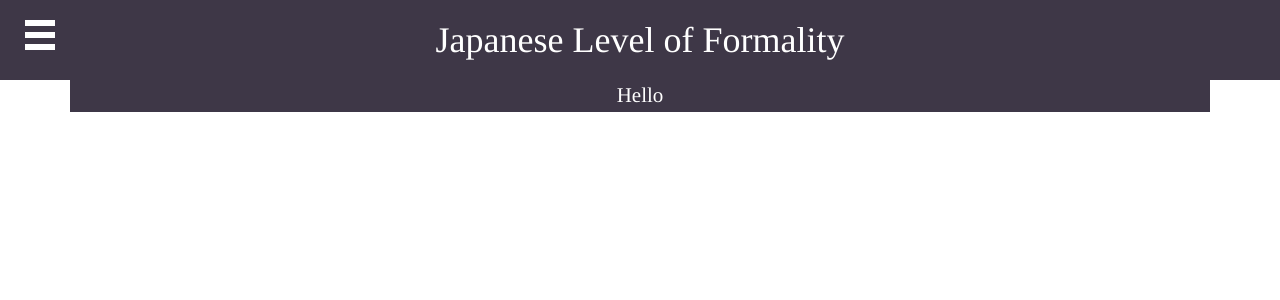
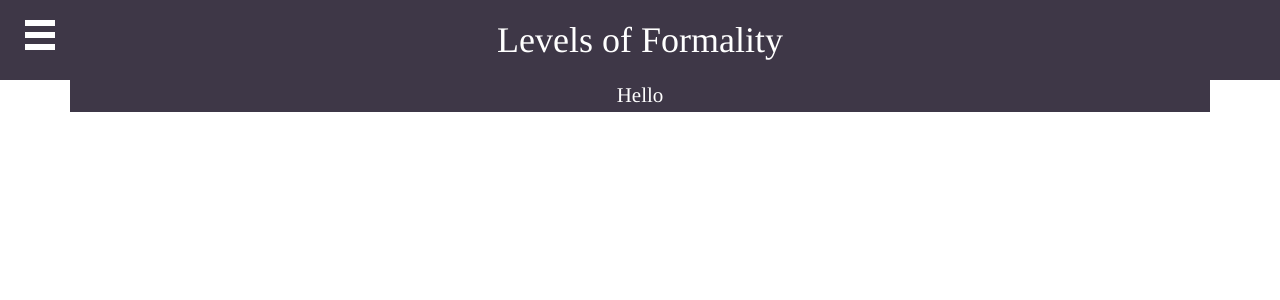
Before and after one commit to annaberezov/final_project, a React (Create React App) app: page /JForm in a window 1280 px wide. Shown: the top 300 px of the page. Built offline with nearby package versions, Linux system fonts and the light colour scheme.

Commit message:
styling
styling changes with titles and such

```diff
--- a/src/components/Adv.js
+++ b/src/components/Adv.js
@@ -17,9 +17,9 @@ class Adv extends React.Component {
         <a id="Home" className="menu-item" href="/">Home</a>
         <a id="Basic" className="menu-item" href="/Basic">Basic NLP</a>
         <a id="Adv" className="menu-item" href="/Adv">Logic-Based NLP</a>
-        <a id="Sent" className="menu-item" href="/Sentences">Sentences</a>
-        <a id="JForm" className="menu-item" href="/JForm">J Form</a>
-        <a id="NLPj" className="menu-item" href="/NLPJ">NLP J</a>
+        <a id="Sent" className="menu-item" href="/Sentences">Sample Model</a>
+        <a id="JForm" className="menu-item" href="/JForm">Levels of Formality</a>
+        <a id="NLPj" className="menu-item" href="/NLPJ">NLP for Japanese</a>
       </Menu>
       <Container fluid className='App-header'>
         Logic-Based NLP
--- a/src/components/App.js
+++ b/src/components/App.js
@@ -20,9 +20,9 @@ class App extends React.Component {
         <a id="Home" className="menu-item" href="/">Home</a>
         <a id="Basic" className="menu-item" href="/Basic">Basic NLP</a>
         <a id="Adv" className="menu-item" href="/Adv">Logic-Based NLP</a>
-        <a id="Sent" className="menu-item" href="/Sentences">Sentences</a>
-        <a id="JForm" className="menu-item" href="/JForm">J Form</a>
-        <a id="NLPj" className="menu-item" href="/NLPJ">NLP J</a>
+        <a id="Sent" className="menu-item" href="/Sentences">Sample Model</a>
+        <a id="JForm" className="menu-item" href="/JForm">Levels of Formality</a>
+        <a id="NLPj" className="menu-item" href="/NLPJ">NLP for Japanese</a>
       </Menu>
       <Container fluid className='App-header'>
         Home Page
@@ -46,7 +46,7 @@ class App extends React.Component {
           </Col>
           <Col>
             <NavLink to="/Sentences">
-              <Button variant="light" size="m" block> Sample Tree </Button>
+              <Button variant="light" size="m" block> Sample Model </Button>
             </NavLink>
           </Col>
           <Col>
--- a/src/components/Basic.js
+++ b/src/components/Basic.js
@@ -16,9 +16,9 @@ class Basic extends React.Component {
         <a id="Home" className="menu-item" href="/">Home</a>
         <a id="Basic" className="menu-item" href="/Basic">Basic NLP</a>
         <a id="Adv" className="menu-item" href="/Adv">Logic-Based NLP</a>
-        <a id="Sent" className="menu-item" href="/Sentences">Sentences</a>
-        <a id="JForm" className="menu-item" href="/JForm">J Form</a>
-        <a id="NLPj" className="menu-item" href="/NLPJ">NLP J</a>
+        <a id="Sent" className="menu-item" href="/Sentences">Sample Model</a>
+        <a id="JForm" className="menu-item" href="/JForm">Levels of Formality</a>
+        <a id="NLPj" className="menu-item" href="/NLPJ">NLP for Japanese</a>
       </Menu>
       <Container fluid className='App-header'>
         Basic NLP
--- a/src/components/JForm.js
+++ b/src/components/JForm.js
@@ -18,12 +18,12 @@ class JForm extends React.Component {
         <a id="Home" className="menu-item" href="/">Home</a>
         <a id="Basic" className="menu-item" href="/Basic">Basic NLP</a>
         <a id="Adv" className="menu-item" href="/Adv">Logic-Based NLP</a>
-        <a id="Sent" className="menu-item" href="/Sentences">Sentences</a>
-        <a id="JForm" className="menu-item" href="/JForm">J Form</a>
-        <a id="NLPj" className="menu-item" href="/NLPJ">NLP J</a>
+        <a id="Sent" className="menu-item" href="/Sentences">Sample Model</a>
+        <a id="JForm" className="menu-item" href="/JForm">Levels of Formality</a>
+        <a id="NLPj" className="menu-item" href="/NLPJ">NLP for Japanese</a>
       </Menu>
       <Container fluid className='App-header'>
-        Japanese Level of Formality
+        Levels of Formality
       </Container>
       <Container className='App-body'>
         Hello
--- a/src/components/NLPj.js
+++ b/src/components/NLPj.js
@@ -19,9 +19,9 @@ class NLPj extends React.Component {
         <a id="Home" className="menu-item" href="/">Home</a>
         <a id="Basic" className="menu-item" href="/Basic">Basic NLP</a>
         <a id="Adv" className="menu-item" href="/Adv">Logic-Based NLP</a>
-        <a id="Sent" className="menu-item" href="/Sentences">Sentences</a>
-        <a id="JForm" className="menu-item" href="/JForm">J Form</a>
-        <a id="NLPj" className="menu-item" href="/NLPJ">NLP J</a>
+        <a id="Sent" className="menu-item" href="/Sentences">Sample Model</a>
+        <a id="JForm" className="menu-item" href="/JForm">Levels of Formality</a>
+        <a id="NLPj" className="menu-item" href="/NLPJ">NLP for Japanese</a>
       </Menu>
       <Container fluid className='App-header'>
         NLP for Japanese
--- a/src/components/Sentences.js
+++ b/src/components/Sentences.js
@@ -21,9 +21,9 @@ class Sentences extends React.Component {
         <a id="Home" className="menu-item" href="/">Home</a>
         <a id="Basic" className="menu-item" href="/Basic">Basic NLP</a>
         <a id="Adv" className="menu-item" href="/Adv">Logic-Based NLP</a>
-        <a id="Sent" className="menu-item" href="/Sentences">Sentences</a>
-        <a id="JForm" className="menu-item" href="/JForm">J Form</a>
-        <a id="NLPj" className="menu-item" href="/NLPJ">NLP J</a>
+        <a id="Sent" className="menu-item" href="/Sentences">Sample Model</a>
+        <a id="JForm" className="menu-item" href="/JForm">Levels of Formality</a>
+        <a id="NLPj" className="menu-item" href="/NLPJ">NLP for Japanese</a>
       </Menu>
       <Container fluid className='App-header'>
         Sample Model
```
